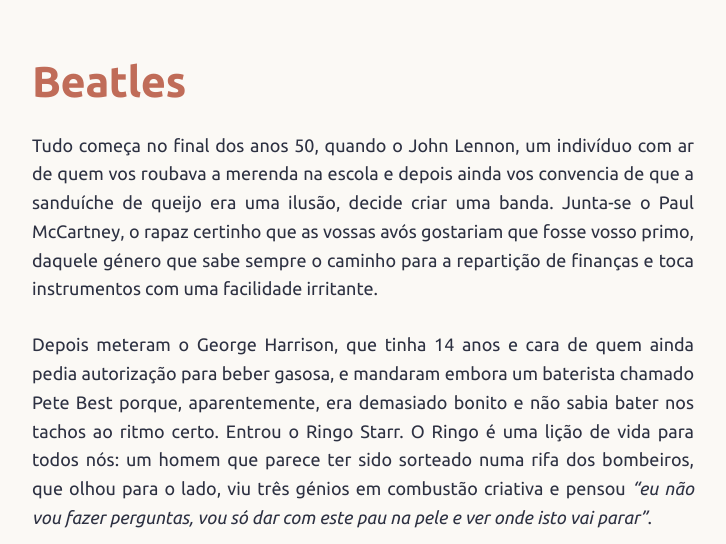
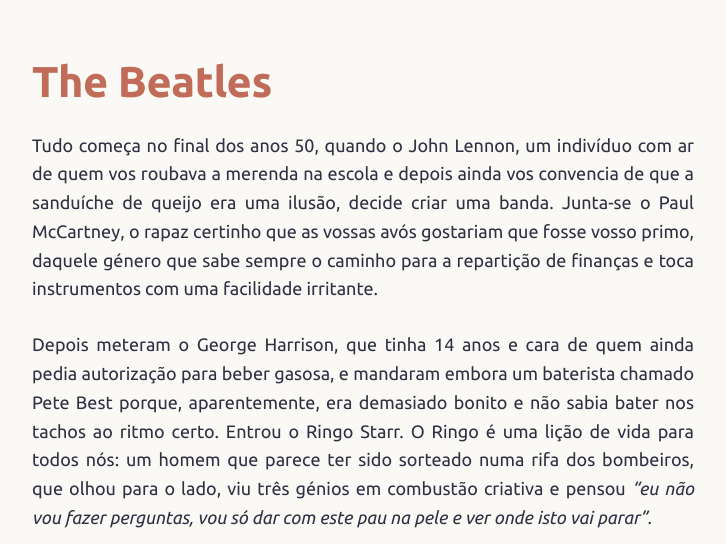
Before and after one commit to joaquim-capitao/musica, a Jekyll site: the page built from artistas/the-beatles.md, in a window 1280 px wide and 900 px high, cut to the strip 0-544 px from the top of the window. Shown: the whole strip, without its empty margins (277-1003 px from the left). Built offline with Jekyll 4.4.1, drawn with Linux system fonts in a browser that asks for light colours; our own code applies the rules of GitHub Pages for plain Markdown files.

Commit message:
Rename beatles.md to the-beatles.md

```diff
--- a/artistas/beatles.md
+++ b/artistas/the-beatles.md
@@ -1,4 +1,4 @@
-# Beatles
+# The Beatles
 
 Tudo começa no final dos anos 50, quando o John Lennon, um indivíduo com ar de quem vos roubava a merenda na escola e depois ainda vos convencia de que a sanduíche de queijo era uma ilusão, decide criar uma banda. Junta-se o Paul McCartney, o rapaz certinho que as vossas avós gostariam que fosse vosso primo, daquele género que sabe sempre o caminho para a repartição de finanças e toca instrumentos com uma facilidade irritante.
 
```
